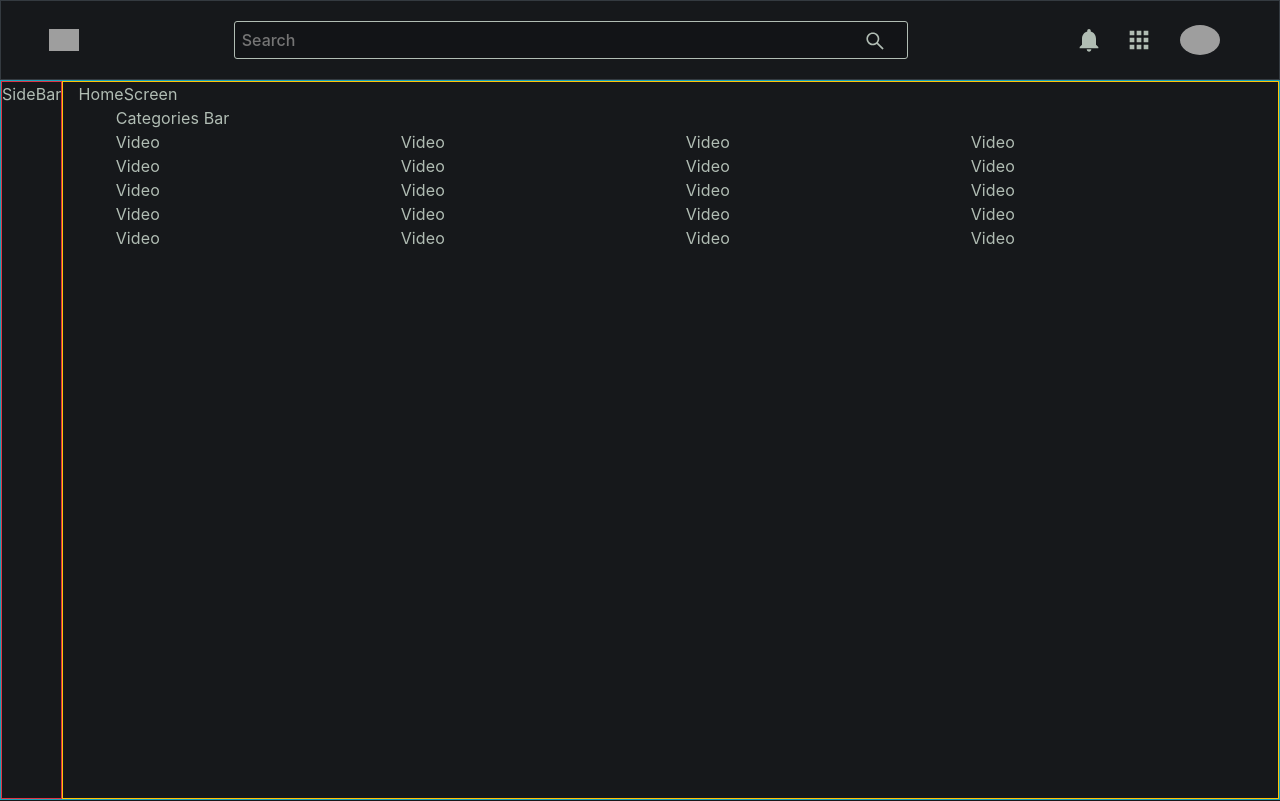
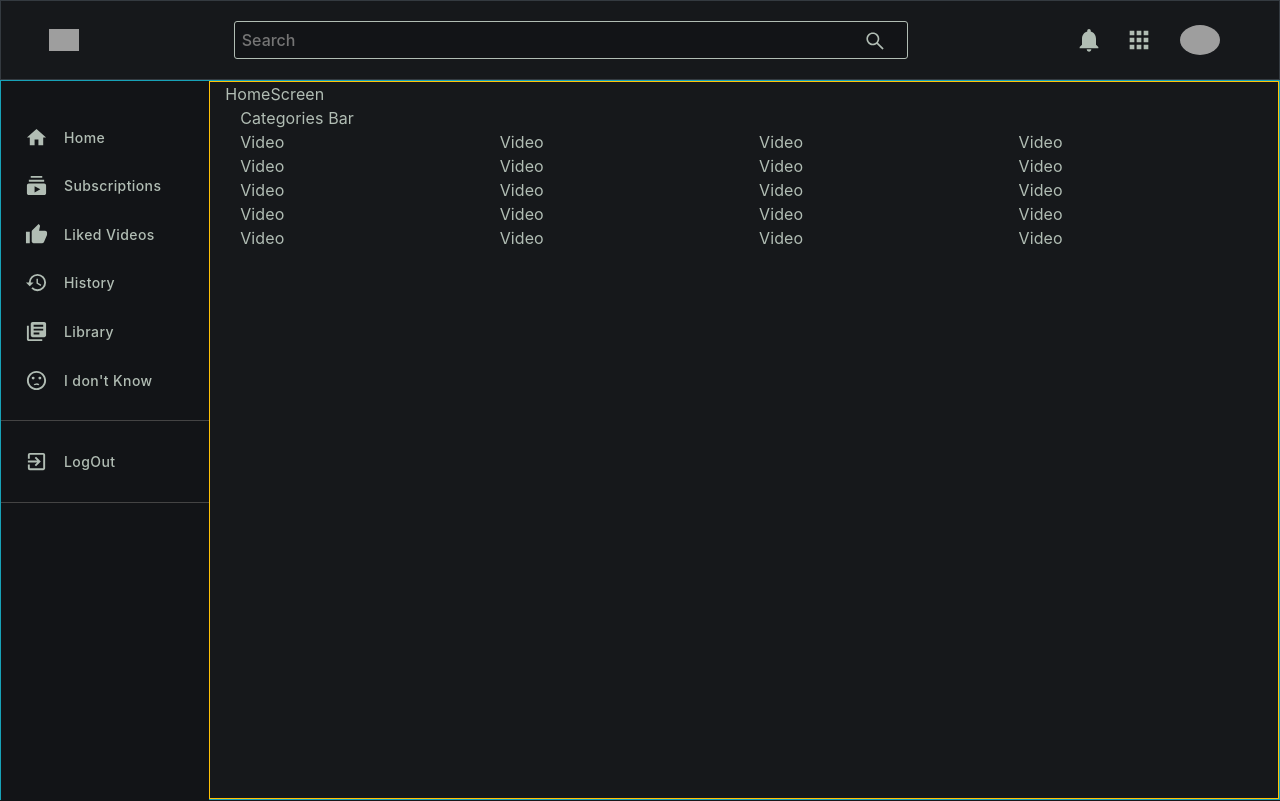
Before and after one commit to harshdeepy205/React-youtube-clone, a React (Create React App) app: page / in a window 1280 px wide. Built offline with nearby package versions, Linux system fonts and the light colour scheme; grey boxes are pictures that could not be loaded.

Commit message:
sidebar completed

```diff
--- a/src/App.js
+++ b/src/App.js
@@ -1,3 +1,4 @@
+import { useState } from 'react';
 import { Container } from 'react-bootstrap';
 import './App.css';
 import Header from './Components/header/Header';
@@ -5,11 +6,16 @@ import SideBar from './Components/header/sidebar/SideBar.js'
 import './CSS/style.css'
 import HomeScreen from './Screens/homeScreen/HomeScreen';
 function App() {
+
+  const [sidebar, toggleSidebar] = useState(false);
+
+  const handleToggleSideBar = () => toggleSidebar(value => !value);
+
   return (
     <>
-      <Header />
+      <Header handleToggleSideBar={handleToggleSideBar} />
       <div className="app__container border border-info">
-        <SideBar />
+        <SideBar sidebar={sidebar} handleToggleSideBar={handleToggleSideBar} />
         <Container fluid className="app__main border border-warning">
           <HomeScreen />
         </Container>
--- a/src/CSS/_sidebar.scss
+++ b/src/CSS/_sidebar.scss
@@ -0,0 +1,61 @@
+@import './basecss';
+
+.sidebar{
+    background-color: #121417;
+    display: flex;
+    flex-direction: column;
+    width: 250px;
+    height: 90vh;
+    padding-top: 2rem;
+    transition: transform 0.2s ease-in;
+
+    li{
+        display: flex;
+        align-items: center;
+        padding: 0.6rem 1.5rem;
+        margin: 0.2rem 0;
+        cursor: pointer;
+
+        span{
+            margin-left: 1rem;
+            font-size: 14px;
+            font-weight: 500;
+            letter-spacing: 0.4px;
+        }
+
+        &:hover{
+            background-color: #4c4c4c;
+        }
+
+
+    }
+    hr{
+        background-color:#4c4c4c ;
+    }
+
+    &.open{
+        transform: translate(0);
+
+    }
+}
+
+@media(max-width:1224px){
+    .sidebar{
+        width: 90px;
+
+        li{
+            justify-content: center;
+        }
+        span{
+            display: none;
+        }
+    }
+}
+
+@media(max-width:520px){
+    .sidebar{
+        transform: translate(-100%);
+        position: fixed;
+        z-index: 999;
+    }
+}
--- a/src/CSS/style.css
+++ b/src/CSS/style.css
@@ -1,3 +1,4 @@
+@import url("https://fonts.googleapis.com/css2?family=Roboto:wght@300&display=swap");
 @import url("https://fonts.googleapis.com/css2?family=Roboto:wght@300&display=swap");
 @import url("https://fonts.googleapis.com/css2?family=Roboto:wght@300&display=swap");
 * {
@@ -138,6 +139,94 @@ body {
   letter-spacing: 0.1px;
 }
 
+.sidebar {
+  background-color: #121417;
+  display: -webkit-box;
+  display: -ms-flexbox;
+  display: flex;
+  -webkit-box-orient: vertical;
+  -webkit-box-direction: normal;
+      -ms-flex-direction: column;
+          flex-direction: column;
+  width: 250px;
+  height: 90vh;
+  padding-top: 2rem;
+  -webkit-transition: -webkit-transform 0.2s ease-in;
+  transition: -webkit-transform 0.2s ease-in;
+  transition: transform 0.2s ease-in;
+  transition: transform 0.2s ease-in, -webkit-transform 0.2s ease-in;
+}
+
+.sidebar li {
+  display: -webkit-box;
+  display: -ms-flexbox;
+  display: flex;
+  -webkit-box-align: center;
+      -ms-flex-align: center;
+          align-items: center;
+  padding: 0.6rem 1.5rem;
+  margin: 0.2rem 0;
+  cursor: pointer;
+}
+
+.sidebar li span {
+  margin-left: 1rem;
+  font-size: 14px;
+  font-weight: 500;
+  letter-spacing: 0.4px;
+}
+
+.sidebar li:hover {
+  background-color: #4c4c4c;
+}
+
+.sidebar hr {
+  background-color: #4c4c4c;
+}
+
+.sidebar.open {
+  -webkit-transform: translate(0);
+          transform: translate(0);
+}
+
+@media (max-width: 1224px) {
+  .sidebar {
+    width: 90px;
+  }
+  .sidebar li {
+    -webkit-box-pack: center;
+        -ms-flex-pack: center;
+            justify-content: center;
+  }
+  .sidebar span {
+    display: none;
+  }
+}
+
+@media (max-width: 520px) {
+  .sidebar {
+    -webkit-transform: translate(-100%);
+            transform: translate(-100%);
+    position: fixed;
+    z-index: 999;
+  }
+}
+
+* {
+  margin: 0;
+  padding: 0;
+  -webkit-box-sizing: border-box;
+          box-sizing: border-box;
+}
+
+body {
+  background: #16181b !important;
+  background-attachment: fixed;
+  color: #b1bdb4 !important;
+  font-family: "Roboto",sans-serif;
+  letter-spacing: 0.1px;
+}
+
 .app__container {
   display: -webkit-box;
   display: -ms-flexbox;
--- a/src/Components/header/Header.js
+++ b/src/Components/header/Header.js
@@ -2,11 +2,13 @@ import React from 'react'
 import { FaBars } from "react-icons/fa";
 import { AiOutlineSearch } from "react-icons/ai";
 import { MdNotifications, MdApps } from "react-icons/md";
-const Header = () => {
+
+const Header = ({ handleToggleSideBar }) => {
     return (
         <>
             <div className="border border-dark header">
-                <FaBars className="header__menu" size={26} />
+                <FaBars className="header__menu" size={26}
+                    onClick={() => handleToggleSideBar()} />
                 <img src="http://pngimg.com/uploads/youtube/youtube_PNG2.png"
                     alt=""
                     className="header__logo" />
--- a/src/Components/header/sidebar/SideBar.js
+++ b/src/Components/header/sidebar/SideBar.js
@@ -1,10 +1,52 @@
 import React from 'react'
+import {
+    MdSubscriptions,
+    MdExitToApp,
+    MdThumbUp,
+    MdHistory,
+    MdLibraryBooks,
+    MdHome,
+    MdSentimentDissatisfied
+} from "react-icons/md";
 
-
-const SideBar = () => {
+const SideBar = ({ sidebar, handleToggleSideBar }) => {
     return (
         <>
-            <div className="border border-danger">SideBar</div>
+            <nav className={sidebar ? "sidebar open" : "sidebar"}
+                onClick={() => handleToggleSideBar(false)}>
+                <li>
+                    <MdHome size={23} />
+                    <span>Home</span>
+                </li>
+                <li>
+                    <MdSubscriptions size={23} />
+                    <span>Subscriptions</span>
+                </li>
+                <li>
+                    <MdThumbUp size={23} />
+                    <span>Liked Videos</span>
+                </li>
+                <li>
+                    <MdHistory size={23} />
+                    <span>History</span>
+                </li>
+                <li>
+                    <MdLibraryBooks size={23} />
+                    <span>Library</span>
+                </li>
+                <li>
+                    <MdSentimentDissatisfied size={23} />
+                    <span>I don't Know</span>
+                </li>
+
+                <hr />
+
+                <li>
+                    <MdExitToApp size={23} />
+                    <span>LogOut</span>
+                </li>
+                <hr />
+            </nav>
         </>
     )
 }
```
Also changed, not shown: 2 other files (tests, documents, lock files or other folders).
